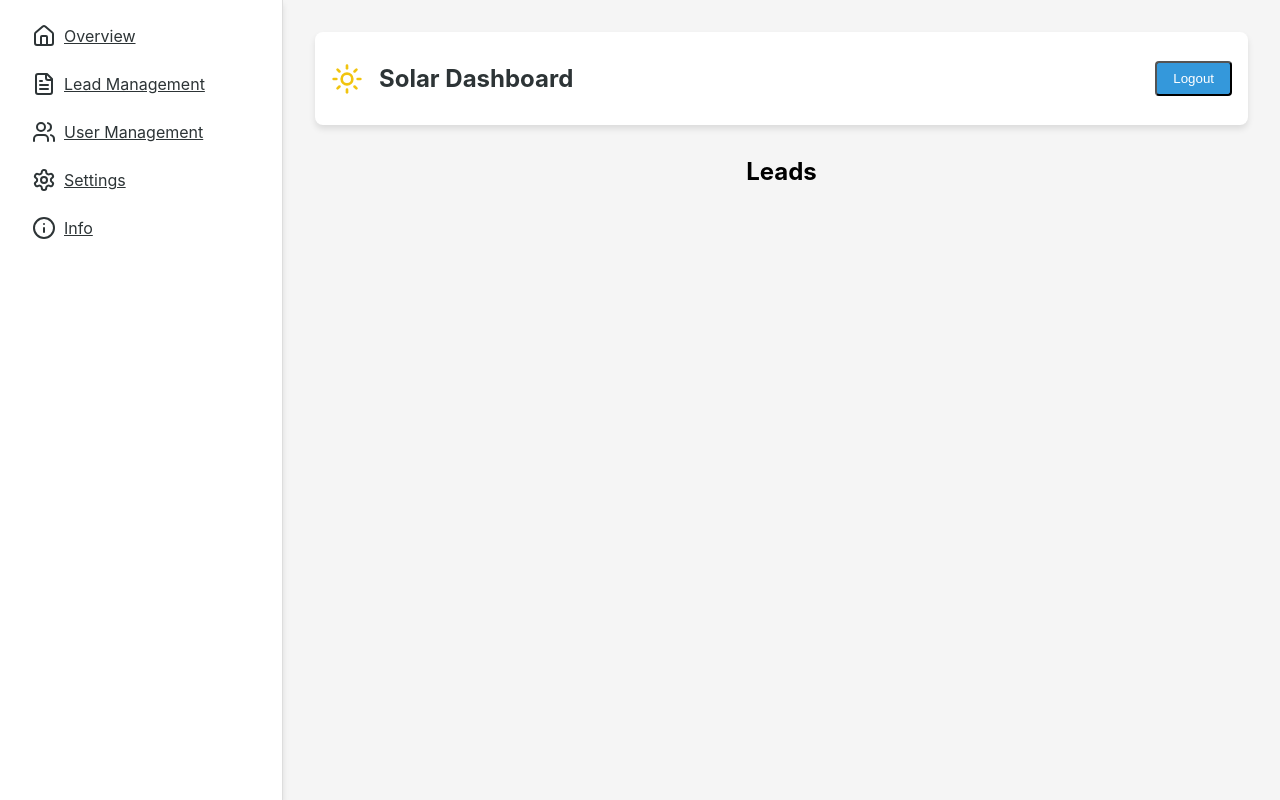
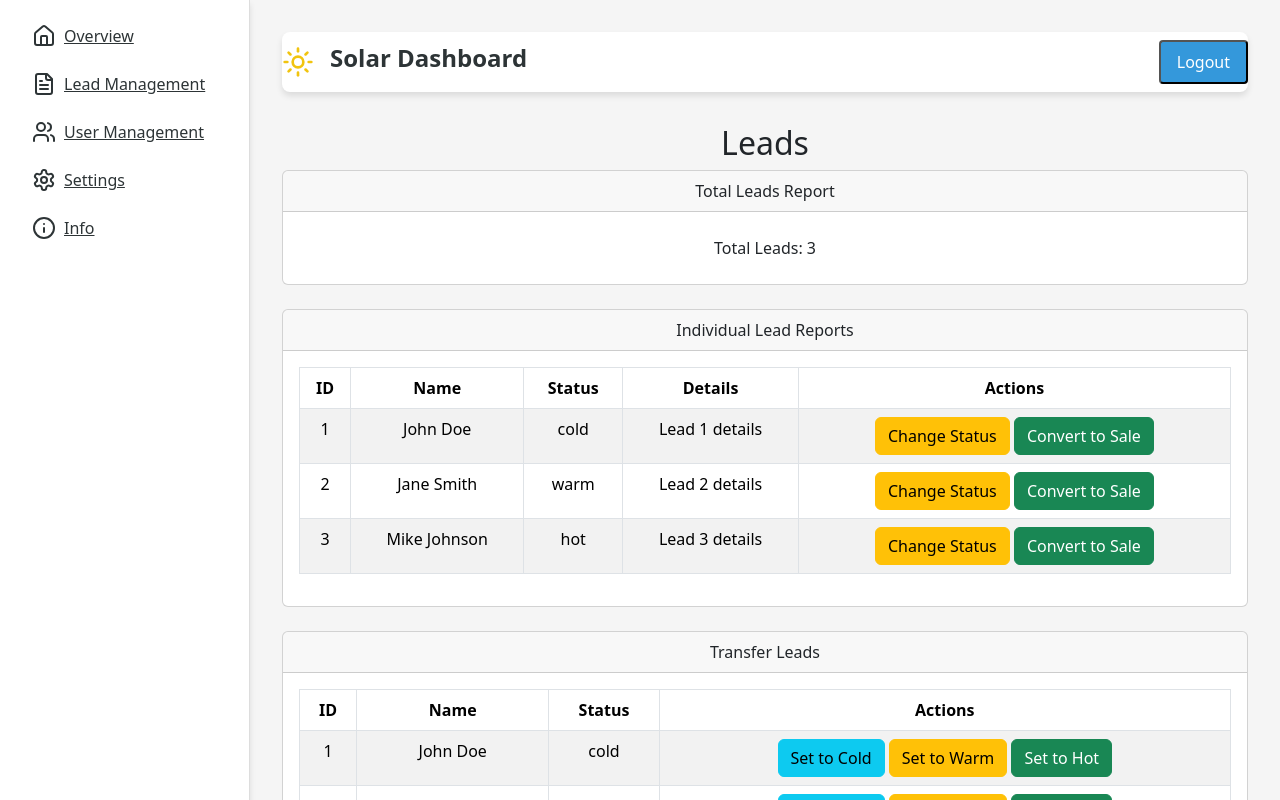
Before and after one commit to mali2927/Suniese-CRM, a React (Create React App) app: page /leads in a window 1280 px wide. Shown: the top 800 px of the page. Built offline with nearby package versions, Linux system fonts and the light colour scheme.

Commit message:
Leads Dummy data

```diff
--- a/package.json
+++ b/package.json
@@ -6,10 +6,12 @@
     "@testing-library/jest-dom": "^5.17.0",
     "@testing-library/react": "^13.4.0",
     "@testing-library/user-event": "^13.5.0",
+    "bootstrap": "^5.3.3",
     "chart.js": "^4.4.4",
     "framer-motion": "^11.5.4",
     "lucide-react": "^0.439.0",
     "react": "^18.3.1",
+    "react-bootstrap": "^2.10.4",
     "react-chartjs-2": "^5.2.0",
     "react-dom": "^18.3.1",
     "react-router-dom": "^6.26.2",
--- a/src/App.js
+++ b/src/App.js
@@ -6,6 +6,8 @@ import Users from "./Components/AdminComponents/Users";
 import Settings from "./Components/AdminComponents/Settings";
 import Info from "./Components/AdminComponents/Info";
 import Leads from "./Components/AdminComponents/Leads";
+import "bootstrap/dist/css/bootstrap.min.css";
+
 import "./App.css";
 
 function App() {
--- a/src/Components/AdminComponents/Leads.js
+++ b/src/Components/AdminComponents/Leads.js
@@ -1,8 +1,34 @@
-import React from "react";
+import React, { useState } from "react";
 import Navbar from "../Navbar";
 import Sidebar from "../SideBar";
 import { styles } from "../../Styles/dashboardStyles";
+import { Table, Button, Card, ListGroup } from "react-bootstrap";
+
+const dummyLeads = [
+  { id: 1, name: "John Doe", status: "cold", details: "Lead 1 details" },
+  { id: 2, name: "Jane Smith", status: "warm", details: "Lead 2 details" },
+  { id: 3, name: "Mike Johnson", status: "hot", details: "Lead 3 details" },
+];
+
 const Leads = () => {
+  const [leads, setLeads] = useState(dummyLeads);
+
+  const handleStatusChange = (id, newStatus) => {
+    setLeads(
+      leads.map((lead) =>
+        lead.id === id ? { ...lead, status: newStatus } : lead
+      )
+    );
+  };
+
+  const convertToSale = (id) => {
+    if (
+      window.confirm("Are you sure you want to convert this lead to a sale?")
+    ) {
+      setLeads(leads.filter((lead) => lead.id !== id));
+    }
+  };
+
   return (
     <>
       <div style={styles.container}>
@@ -10,6 +36,109 @@ const Leads = () => {
         <main style={styles.mainContent}>
           <Navbar />
           <h2>Leads</h2>
+
+          {/* Total Leads Report */}
+          <Card className="mb-4">
+            <Card.Header>Total Leads Report</Card.Header>
+            <Card.Body>
+              <ListGroup variant="flush">
+                <ListGroup.Item>Total Leads: {leads.length}</ListGroup.Item>
+              </ListGroup>
+            </Card.Body>
+          </Card>
+
+          {/* Individual Lead Reports */}
+          <Card className="mb-4">
+            <Card.Header>Individual Lead Reports</Card.Header>
+            <Card.Body>
+              <Table striped bordered hover>
+                <thead>
+                  <tr>
+                    <th>ID</th>
+                    <th>Name</th>
+                    <th>Status</th>
+                    <th>Details</th>
+                    <th>Actions</th>
+                  </tr>
+                </thead>
+                <tbody>
+                  {leads.map((lead) => (
+                    <tr key={lead.id}>
+                      <td>{lead.id}</td>
+                      <td>{lead.name}</td>
+                      <td>{lead.status}</td>
+                      <td>{lead.details}</td>
+                      <td>
+                        <Button
+                          variant="warning"
+                          onClick={() =>
+                            handleStatusChange(
+                              lead.id,
+                              lead.status === "cold" ? "warm" : "hot"
+                            )
+                          }
+                        >
+                          Change Status
+                        </Button>{" "}
+                        <Button
+                          variant="success"
+                          onClick={() => convertToSale(lead.id)}
+                        >
+                          Convert to Sale
+                        </Button>
+                      </td>
+                    </tr>
+                  ))}
+                </tbody>
+              </Table>
+            </Card.Body>
+          </Card>
+
+          {/* Transfer Leads Section */}
+          <Card className="mb-4">
+            <Card.Header>Transfer Leads</Card.Header>
+            <Card.Body>
+              <Table striped bordered hover>
+                <thead>
+                  <tr>
+                    <th>ID</th>
+                    <th>Name</th>
+                    <th>Status</th>
+                    <th>Actions</th>
+                  </tr>
+                </thead>
+                <tbody>
+                  {leads.map((lead) => (
+                    <tr key={lead.id}>
+                      <td>{lead.id}</td>
+                      <td>{lead.name}</td>
+                      <td>{lead.status}</td>
+                      <td>
+                        <Button
+                          variant="info"
+                          onClick={() => handleStatusChange(lead.id, "cold")}
+                        >
+                          Set to Cold
+                        </Button>{" "}
+                        <Button
+                          variant="warning"
+                          onClick={() => handleStatusChange(lead.id, "warm")}
+                        >
+                          Set to Warm
+                        </Button>{" "}
+                        <Button
+                          variant="success"
+                          onClick={() => handleStatusChange(lead.id, "hot")}
+                        >
+                          Set to Hot
+                        </Button>
+                      </td>
+                    </tr>
+                  ))}
+                </tbody>
+              </Table>
+            </Card.Body>
+          </Card>
         </main>
       </div>
     </>
```
Also changed, not shown: 1 other file (tests, documents, lock files or other folders).
